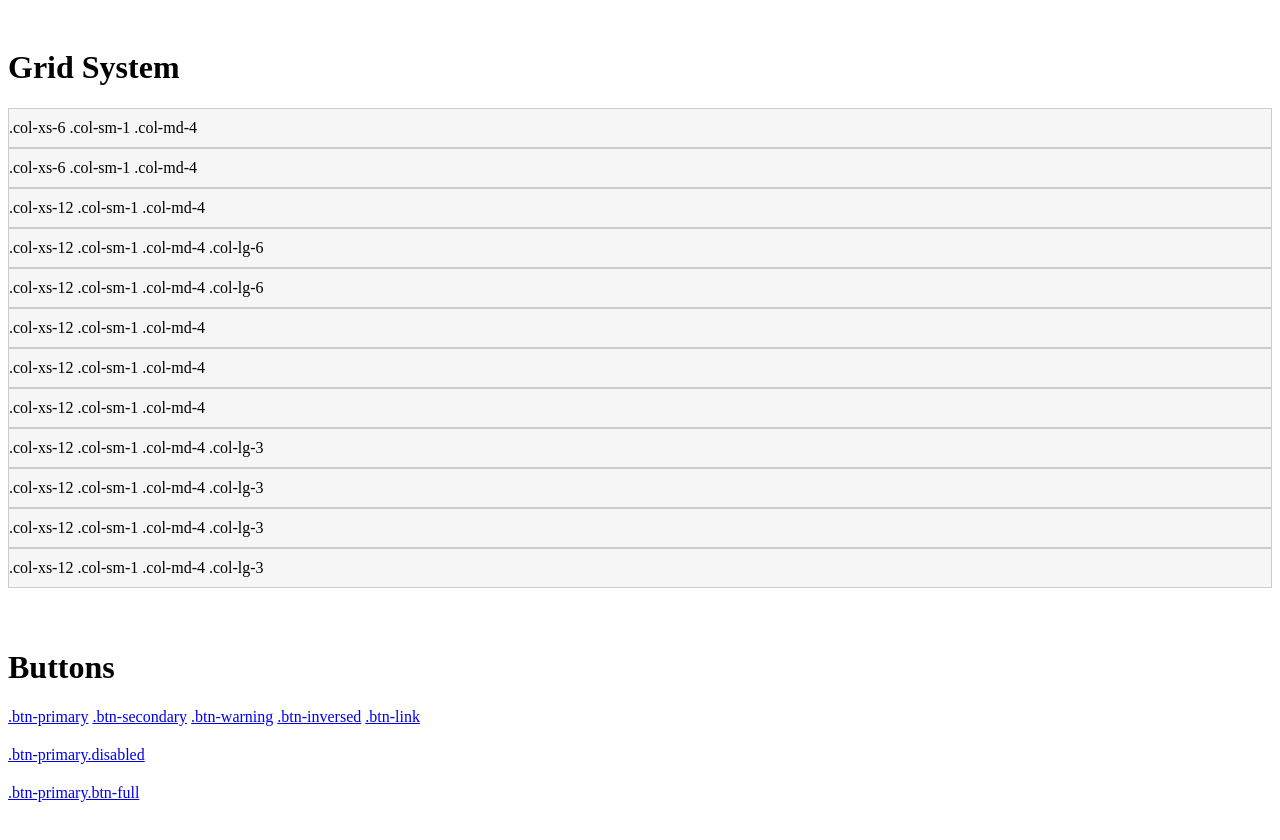
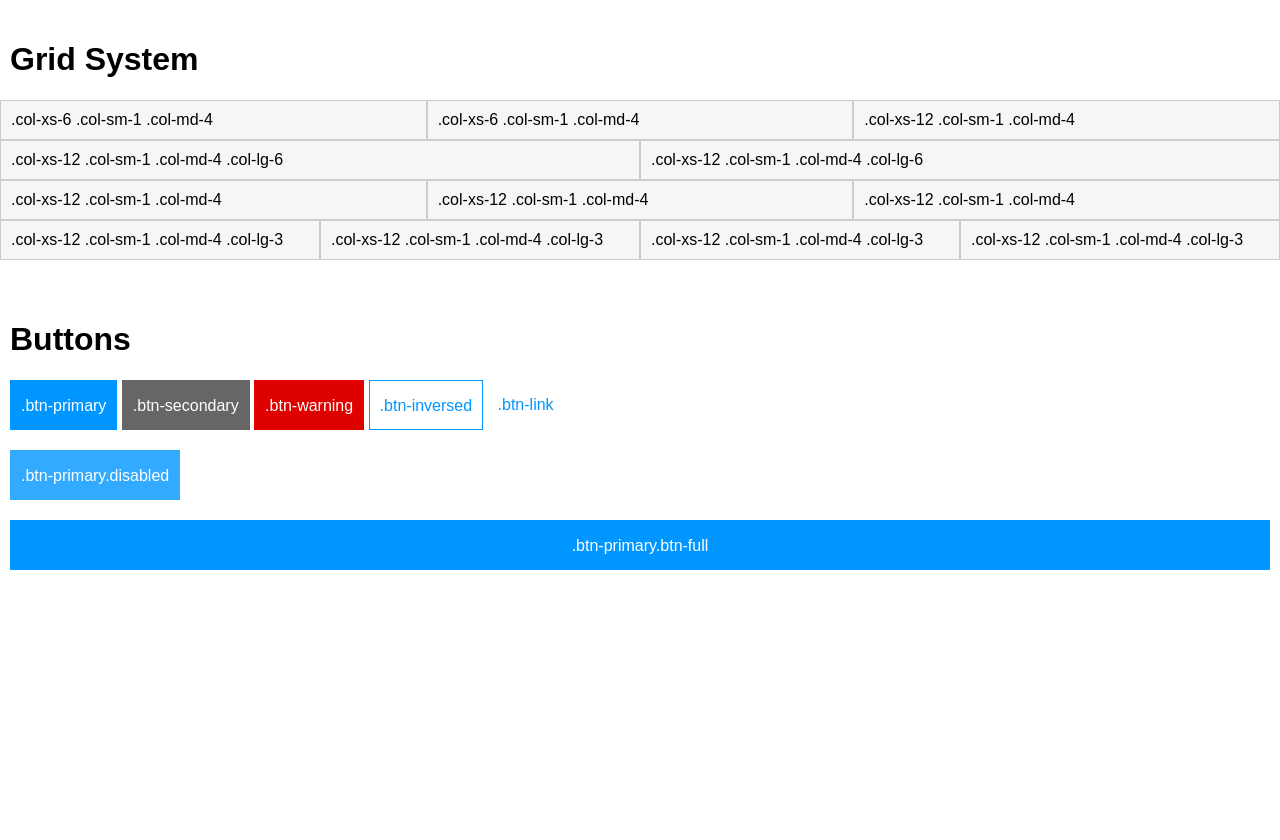
Before and after one commit to fernvilla/framework, a website: page index.html in a window 1280 px wide. After the commit the page ends 800 px from the top, so only its background shows below. Drawn offline with Linux system fonts and the light colour scheme; the site is published under a folder, as on GitHub Pages, so addresses that start at the root find nothing.

Commit message:
Path fix

```diff
--- a/index.html
+++ b/index.html
@@ -6,7 +6,7 @@
     <title>CSS Framework</title>
     <meta name="viewport" content="width=device-width, initial-scale=1">
 
-    <link rel="stylesheet" href="/dist/css/framework.css">
+    <link rel="stylesheet" href="dist/css/framework.css">
     <link rel="stylesheet" href="demo.css">
   </head>
 
```
